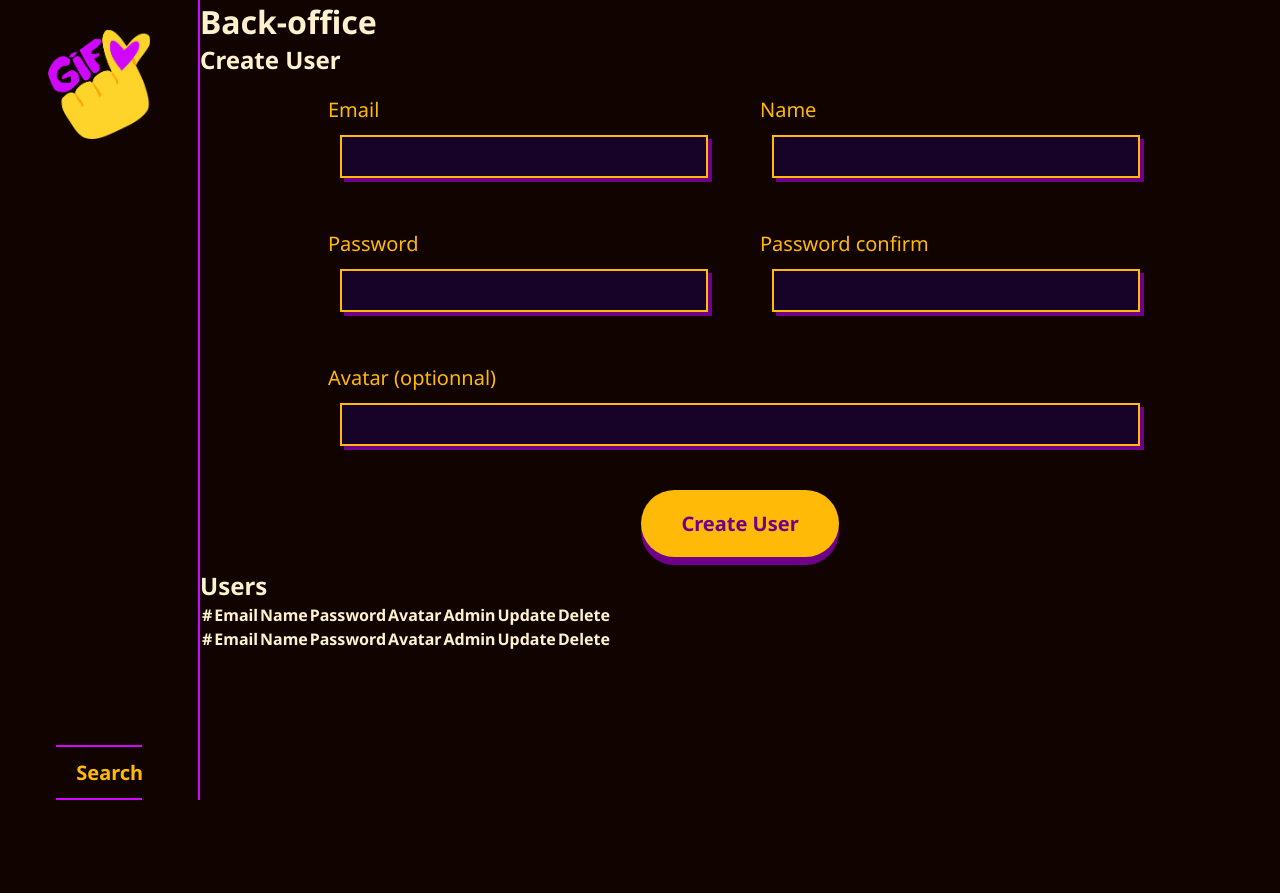
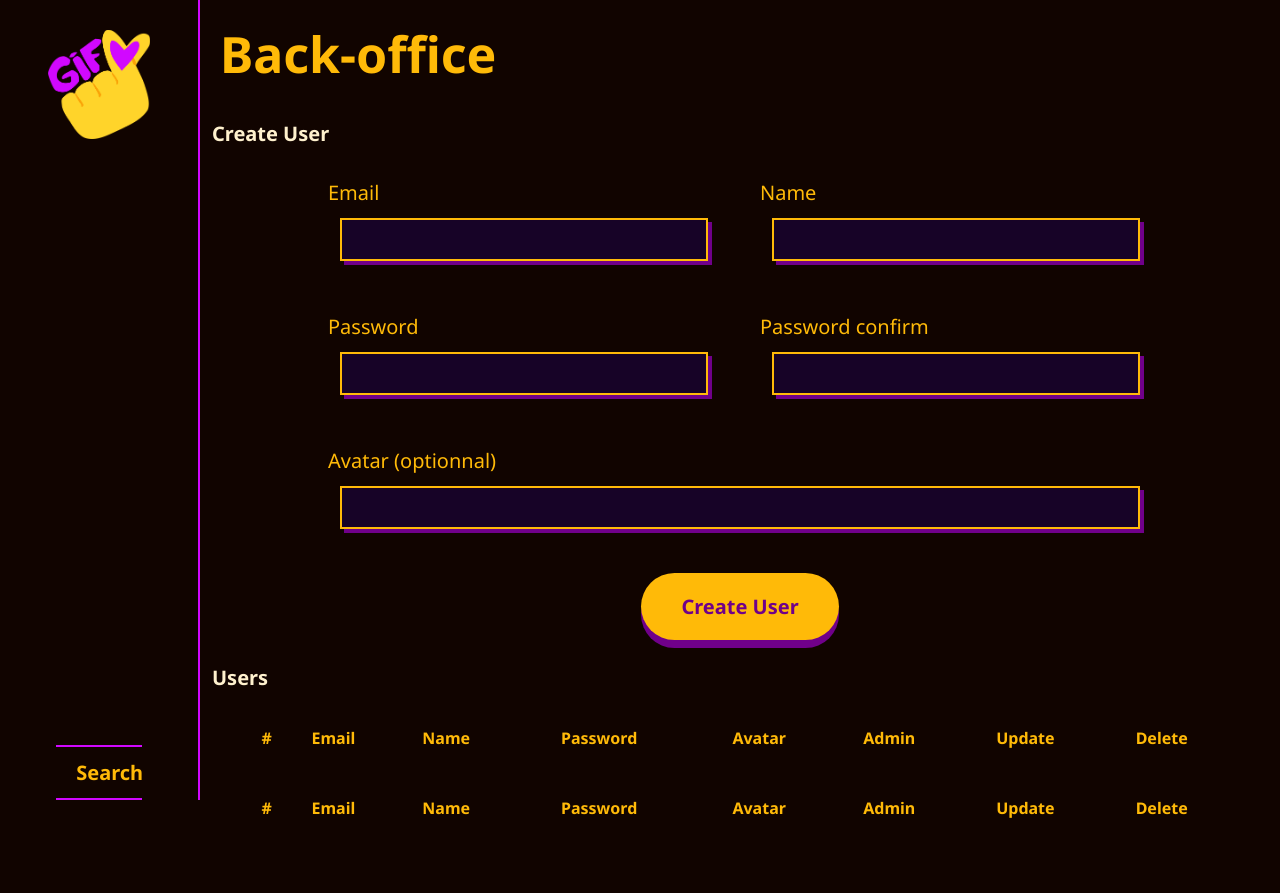
Before and after one commit to Elo-LH/GIFL, a PHP site: template templates/back-office.html.twig in a window 1280 px wide. Before the commit the page ends 800 px from the top, so only its background shows below. Run offline with PHP 8.4, Linux system fonts and the light colour scheme; the template is opened without the code that fills it, so the values that code supplies are empty; some libraries are stand-ins or nearby versions; some web fonts are replaced.

Commit message:
💄back-office table style

```diff
--- a/assets/styles/css/style.css
+++ b/assets/styles/css/style.css
@@ -81,8 +81,12 @@ button {
   font-size: clamp(1.4rem, 2.6vw, 2rem);
 }
 
+.very-small-button {
+  font-size: clamp(1.2rem, 2.6vw, 1.6rem);
+  padding: 0.4em 0.8em;
+}
+
 .pink-button {
-  font-size: clamp(1.4rem, 2.6vw, 2rem);
   background-color: #D108FF;
   color: #170327;
 }
@@ -614,4 +618,30 @@ SIGN OUT PAGE
   font-size: clamp(1.4rem, 3vw, 2rem);
 }
 
+/* ==========================================================================
+BACK OFFICE
+========================================================================== */
+.back-office-users-table {
+  width: 90%;
+  margin-inline: auto;
+  margin-bottom: 5rem;
+  border-collapse: collapse;
+}
+.back-office-users-table tr {
+  height: 7rem;
+  text-align: center;
+}
+.back-office-users-table tr:nth-child(odd) {
+  background-color: #170327;
+}
+.back-office-users-table thead, .back-office-users-table tfoot {
+  color: #FFBA08;
+}
+.back-office-users-table thead tr:nth-child(odd), .back-office-users-table tfoot tr:nth-child(odd) {
+  background-color: #110400;
+}
+.back-office-users-table td {
+  min-width: 30px;
+}
+
 /*# sourceMappingURL=style.css.map */
--- a/assets/styles/sass/style.scss
+++ b/assets/styles/sass/style.scss
@@ -82,8 +82,12 @@ color: $aubergine;
 .small-button{
   font-size: clamp(1.4rem, 2.6vw, 2rem);
 }
+.very-small-button{
+  font-size: clamp(1.2rem, 2.6vw, 1.6rem);
+  padding: 0.4em 0.8em;
+}
 .pink-button{
-  font-size: clamp(1.4rem, 2.6vw, 2rem);
+
   background-color: $neonPink;
   color: $darkPurple;
 }
@@ -569,3 +573,33 @@ SIGN OUT PAGE
   margin-bottom: 1rem;
   font-size: clamp(1.4rem, 3vw, 2rem);
 }
+
+
+/* ==========================================================================
+BACK OFFICE
+========================================================================== */
+
+.back-office-users-table{
+  width: 90%;
+  margin-inline: auto;
+  margin-bottom: 5rem;
+  border-collapse: collapse;
+
+  tr{
+    height: 7rem;
+    text-align: center;
+  }
+  tr:nth-child(odd){
+    background-color: $darkPurple;
+  }
+  thead, tfoot{
+    color: $yellow;
+    tr:nth-child(odd){
+      background-color: $darkBlue;
+    }
+  }
+  td{
+    min-width: 30px;
+  }
+
+}
--- a/templates/back-office.html.twig
+++ b/templates/back-office.html.twig
@@ -7,10 +7,10 @@
 
 {% block main %}
 	<main>
-		<h1>Back-office</h1>
+		<h1 class="h1-regular">Back-office</h1>
 		{# if user has been defined load form to update this user else load create user  #}
 		{% if user is defined %}
-			<h2>Update User</h2>
+			<h2 class='subtitle'>Update User</h2>
 			<form class="sign-form" action="index.php?route=update-user&user={{user.id}}" method="post">
 				<input type="hidden" name="csrf-token" id="csrf-token" value="{{session.csrfToken}}"/>
 
@@ -41,7 +41,7 @@
 			</form>
 
 		{% else %}
-			<h2>Create User</h2>
+			<h2 class='subtitle'>Create User</h2>
 			<form class="sign-form" action="index.php?route=check-sign-up" method="post">
 				<input type="hidden" name="csrf-token" id="csrf-token" value="{{session.csrfToken}}"/>
 				<div class="sign-form-input-wrapper">
@@ -72,8 +72,8 @@
 			</form>
 		{% endif %}
 
-		<h2>Users</h2>
-		<table>
+		<h2 class='subtitle'>Users</h2>
+		<table class="back-office-users-table">
 			<thead>
 				<tr>
 					<th>
@@ -114,11 +114,11 @@
 							<td><img width="50px" src="{{user.avatar}}" alt=""></td>
 							{% if user.admin %}
 								<td>
-									<a href="index.php?route=toggle-admin&user={{user.id}}">Remove rights</a>
+									<a class="link-button yellow-button very-small-button" href="index.php?route=toggle-admin&user={{user.id}}">Remove rights</a>
 								</td>
 							{% else %}
 								<td>
-									<a href="index.php?route=toggle-admin&user={{user.id}}">Give rights</a>
+									<a class="link-button yellow-button very-small-button" href="index.php?route=toggle-admin&user={{user.id}}">Give rights</a>
 								</td>
 							{% endif %}
 
@@ -129,11 +129,11 @@
 								<td>---</td>
 							{% else %}
 								<td>
-									<a href="index.php?route=update-user&user={{user.id}}">Update</a>
+									<a class="link-button yellow-button very-small-button" href="index.php?route=update-user&user={{user.id}}">Update</a>
 								</td>
 
 								<td>
-									<a href="index.php?route=delete-user&user={{user.id}}">Delete</a>
+									<a class="link-button pink-button very-small-button" href="index.php?route=delete-user&user={{user.id}}">Delete</a>
 								</td>
 							{% endif %}
 						</tr>
```
Also changed, not shown: 1 other file.
